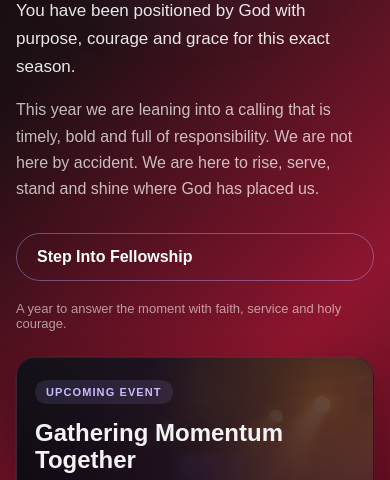
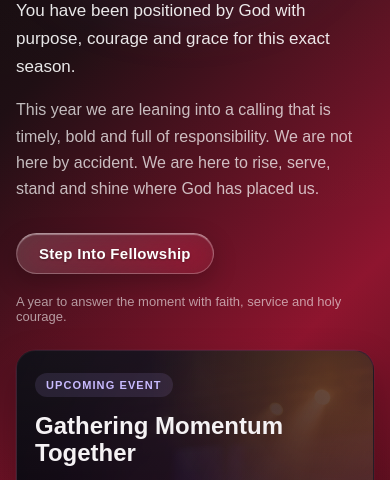
Before and after one commit to Mutisyaaa/cya-platform, a website: page client/index.html in a window 390 px wide. Shown: the part 325-805 px from the top of the page. Drawn offline with Linux system fonts and the light colour scheme; no server answers.

Commit message:
feat: make Step Into Fellowship button fit text snugly and add glassmorphism

```diff
--- a/client/index.html
+++ b/client/index.html
@@ -545,13 +545,40 @@ nav {
 }
 
 .hero-btn.secondary {
-  background: transparent;
-  color: var(--text-on-primary);
-  border: 1px solid rgba(185, 167, 255, 0.42);
+  display: inline-flex;
+  align-items: center;
+  justify-content: center;
+  width: auto;
+  max-width: max-content;
+  padding: 12px 26px;
+  background: linear-gradient(135deg, rgba(255, 255, 255, 0.16) 0%, rgba(255, 255, 255, 0.05) 100%);
+  color: #ffffff;
+  border: 1px solid rgba(255, 255, 255, 0.25);
+  border-top: 1px solid rgba(255, 255, 255, 0.48);
+  border-radius: 999px;
+  backdrop-filter: blur(16px) saturate(160%);
+  -webkit-backdrop-filter: blur(16px) saturate(160%);
+  box-shadow: 0 8px 24px rgba(0, 0, 0, 0.22), inset 0 1px 1px rgba(255, 255, 255, 0.38);
+  font-size: 15px;
+  font-weight: 600;
+  letter-spacing: 0.3px;
+  text-shadow: 0 1px 2px rgba(0, 0, 0, 0.3);
+  transition: all 0.28s cubic-bezier(0.16, 1, 0.3, 1);
 }
 
 .hero-btn.secondary:hover {
-  background: rgba(185, 167, 255, 0.1);
+  background: linear-gradient(135deg, rgba(255, 255, 255, 0.26) 0%, rgba(255, 255, 255, 0.10) 100%);
+  border-color: rgba(255, 255, 255, 0.45);
+  border-top-color: rgba(255, 255, 255, 0.7);
+  box-shadow: 0 12px 30px rgba(0, 0, 0, 0.28), 0 0 20px rgba(255, 255, 255, 0.15), inset 0 1px 2px rgba(255, 255, 255, 0.55);
+  transform: translateY(-3px);
+  color: #ffffff;
+}
+
+.hero-btn.secondary:active {
+  transform: translateY(0) scale(0.97);
+  background: rgba(255, 255, 255, 0.18);
+  box-shadow: 0 4px 14px rgba(0, 0, 0, 0.2);
 }
 
 .theme-footnote {
@@ -1143,7 +1170,13 @@ footer {
 
   .hero-actions {
     flex-direction: column;
-    align-items: stretch;
+    align-items: flex-start;
+  }
+
+  .hero-btn.secondary {
+    width: auto;
+    max-width: max-content;
+    padding: 11px 22px;
   }
 
   .event-spotlight {
@@ -2225,6 +2258,6 @@ window.addEventListener('pageshow', () => {
 })();
 </script>
 
-<script src="/pwa.js?v=24" defer></script>
+<script src="/pwa.js?v=25" defer></script>
 </body>
 </html>
--- a/client/sw.js
+++ b/client/sw.js
@@ -1,4 +1,4 @@
-const CACHE_NAME = "cya-shell-v24";
+const CACHE_NAME = "cya-shell-v25";
 
 const APP_SHELL = [
   "/",
```
Also changed, not shown: client/admin.html (+1 -1 lines), client/profile.html (+1 -1 lines).
